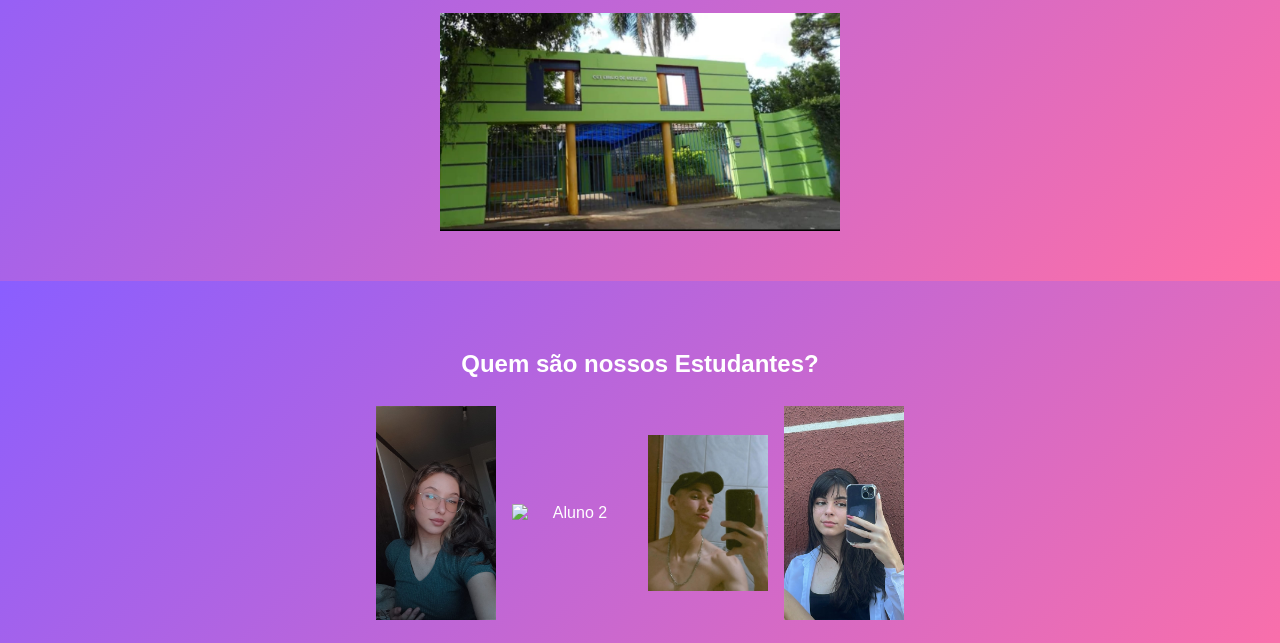
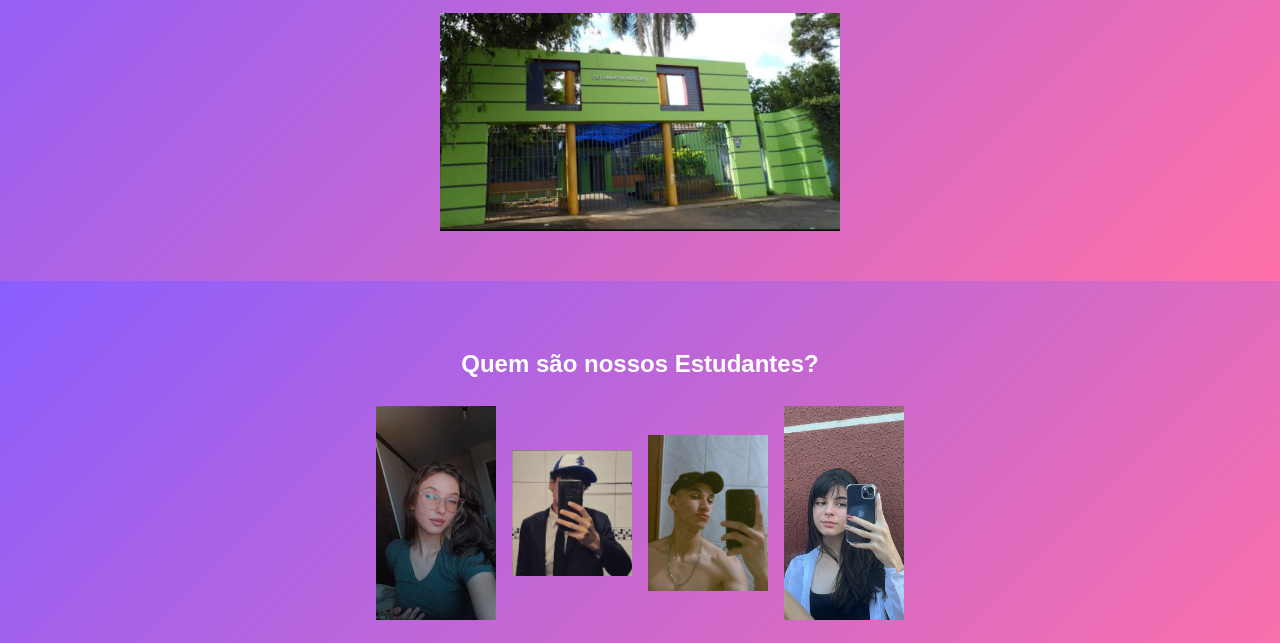
Before and after one commit to Guzz33/site, a plain HTML site: page index.html in a window 1280 px wide. Shown: the part 287-930 px from the top of the page. Drawn offline with Linux system fonts and the light colour scheme.

Commit message:
site
site

```diff
--- a/index.html
+++ b/index.html
@@ -37,7 +37,7 @@
             <h2>Quem são nossos Estudantes?</h2>
             <div class="estudante-todos">
                 <img class="imagem-estudante" src="gi.jpg" alt="Aluno 1">
-                <img class="imagem-estudante" src="" alt="Aluno 2">
+                <img class="imagem-estudante" src="Captura de tela 2023-07-03 213505.png" alt="Aluno 2">
                 <img class="imagem-estudante" src="phe.jpg" alt="Aluno 3">
                 <img class="imagem-estudante" src="nai.jpg" alt="Aluno 4">
             </div>
```
Also changed, not shown: Captura de tela 2023-07-03 213505.png (added).
